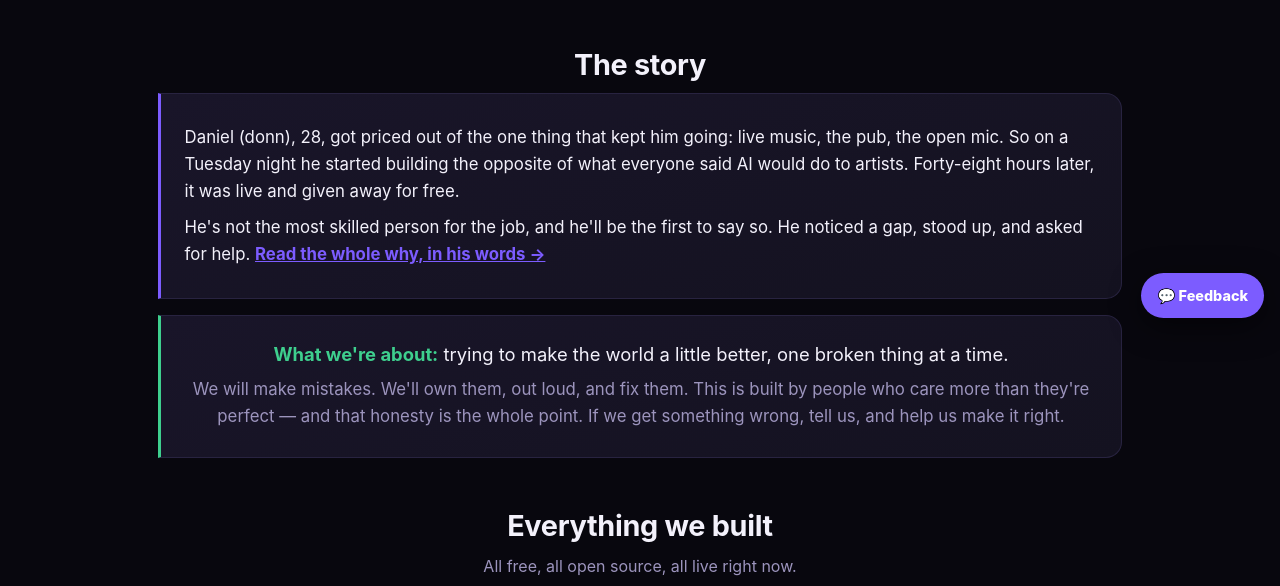
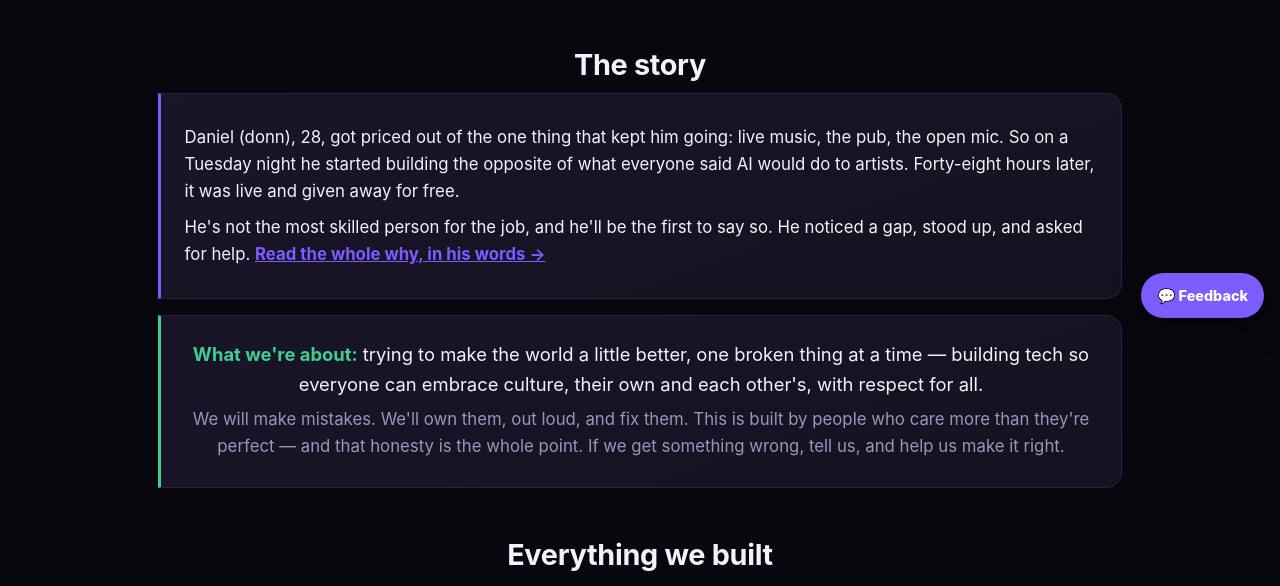
Before and after one commit to donn-duinn/free-music-stack, a plain HTML site: page project/index.html in a window 1280 px wide. Shown: the part 466-1052 px from the top of the page. Drawn offline with Linux system fonts and the light colour scheme.

Commit message:
brand(project): mission line — tech so everyone can embrace culture, with respect for all
Co-Authored-By: Claude Opus 4.8 <noreply@anthropic.com>
Claude-Session: https://claude.ai/code/session_01BFZvFQWbdE6HaXWjuMUKVQ

```diff
--- a/project/index.html
+++ b/project/index.html
@@ -79,7 +79,7 @@
   </div>
 
   <div class="story" style="border-left-color:var(--good);text-align:center;margin-top:1rem">
-    <p style="margin:.2rem 0;font-size:1.15rem"><b style="color:var(--good)">What we're about:</b> trying to make the world a little better, one broken thing at a time.</p>
+    <p style="margin:.2rem 0;font-size:1.15rem"><b style="color:var(--good)">What we're about:</b> trying to make the world a little better, one broken thing at a time — building tech so everyone can embrace culture, their own and each other's, with respect for all.</p>
     <p style="margin:.4rem 0;color:var(--dim)">We will make mistakes. We'll own them, out loud, and fix them. This is built by people who care more than they're perfect — and that honesty is the whole point. If we get something wrong, tell us, and help us make it right.</p>
   </div>
 
```
